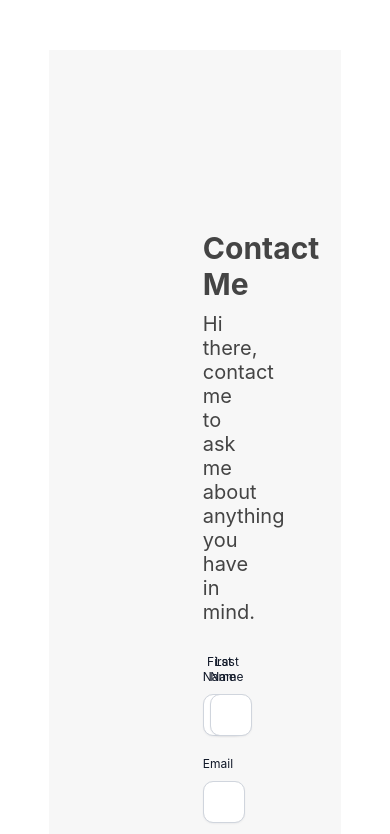
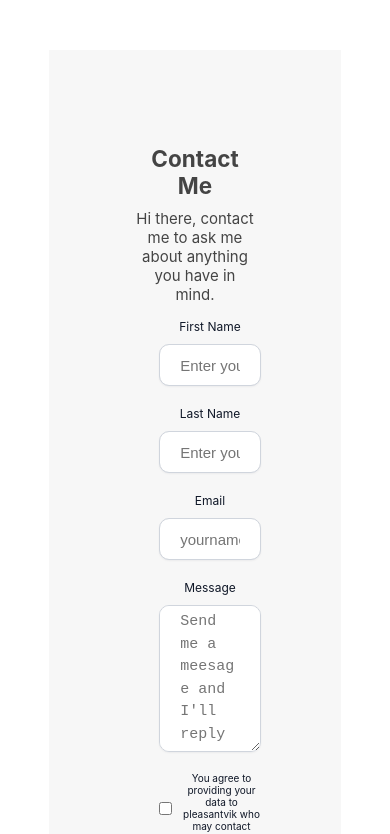
Before and after one commit to pleasantvik/hng-profile, a React (Create React App) app: page /contact in a window 390 px wide. Shown: the top 834 px of the page. Built offline with nearby package versions, Linux system fonts and the light colour scheme.

Commit message:
netlify fix

```diff
--- a/src/App.css
+++ b/src/App.css
@@ -223,16 +223,6 @@ textarea.form-control {
   right: 16px;
 }
 
-/* .error-text {
-  display: none;
-  text-align: right;
-  font-size: 0.8rem;
-  font-style: italic;
-  color: hsl(0, 100%, 74%);
-  font-weight: 500;
-  margin-top: 0.5rem;
-} */
-
 .form-input.error .error-text,
 .form-input.error .error-icon {
   display: block;
@@ -255,3 +245,39 @@ textarea.form-control {
 .error-text {
   color: #b40e0e;
 }
+
+@media (max-width: 59em) {
+  .heading {
+    font-size: 1.5rem;
+    padding: 1.5rem 0.5rem;
+  }
+}
+
+@media (max-width: 50em) {
+  .terms-label {
+    font-size: 1rem;
+  }
+
+  .flex {
+    display: block;
+  }
+
+  .flex-item {
+    width: 100%;
+  }
+}
+
+@media (max-width: 31em) {
+  .links {
+    padding: 1rem;
+  }
+
+  .container {
+    padding: 1rem;
+  }
+
+  .form {
+    width: 85%;
+    margin: 2rem auto;
+  }
+}
```
Also changed, not shown: src/Form.jsx (+0 -13 lines), src/Home.jsx (deleted, +0 -7 lines), 1 other file (tests, documents, lock files or other folders).
